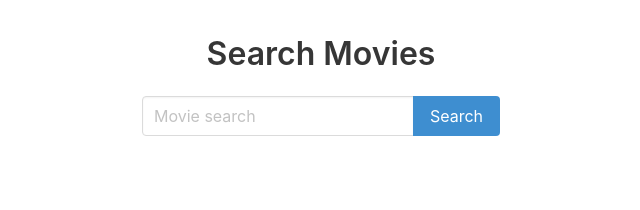
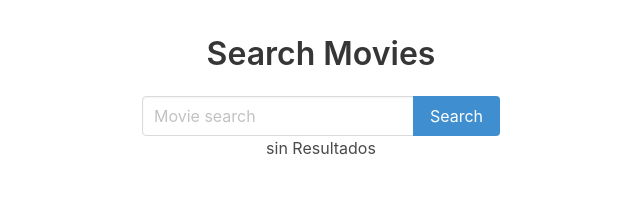
Before and after one commit to rabindranathfv/react-movies, a React (Create React App) app: page / in a window 1280 px wide. Shown: the top 210 px of the page, without its empty margins (319-959 px from the left). Built offline with nearby package versions, Linux system fonts and the light colour scheme.

Commit message:
refactor to class notation for App.js

```diff
--- a/src/App.js
+++ b/src/App.js
@@ -1,17 +1,29 @@
+import React, { Component } from 'react';
 import './App.css';
 import 'bulma/css/bulma.css';
 import { Title } from './components/Title';
 import { SearchForm } from './components/searchForm';
 
-function App() {
-  return (
+class App extends Component {
+  state = {
+    results: []
+  }
+
+ render () {
+   return (
     <div className="App">
       <Title>Search Movies </Title>
       <div className="searchForm-wrapper">
         <SearchForm />
       </div>
+      {
+        this.state.results.length === 0
+          ? <p> sin Resultados</p>
+          : <p> con Resultados</p>
+      }
     </div>
-  );
+   );
+ }
 }
 
 export default App;
--- a/src/components/searchForm.js
+++ b/src/components/searchForm.js
@@ -17,8 +17,9 @@ export class SearchForm extends Component {
         const { inputMovie } = this.state;
         fetch( `http://www.omdbapi.com/?apikey=${API_KEY}&s=${inputMovie}` )
             .then( res => res.json())
-            .then( movie => {
-                console.log(movie);
+            .then( movies => {
+                console.log(movies);
+                const { Search, totalResults } = movies;
             })
             .catch( e => e)
     }
```
